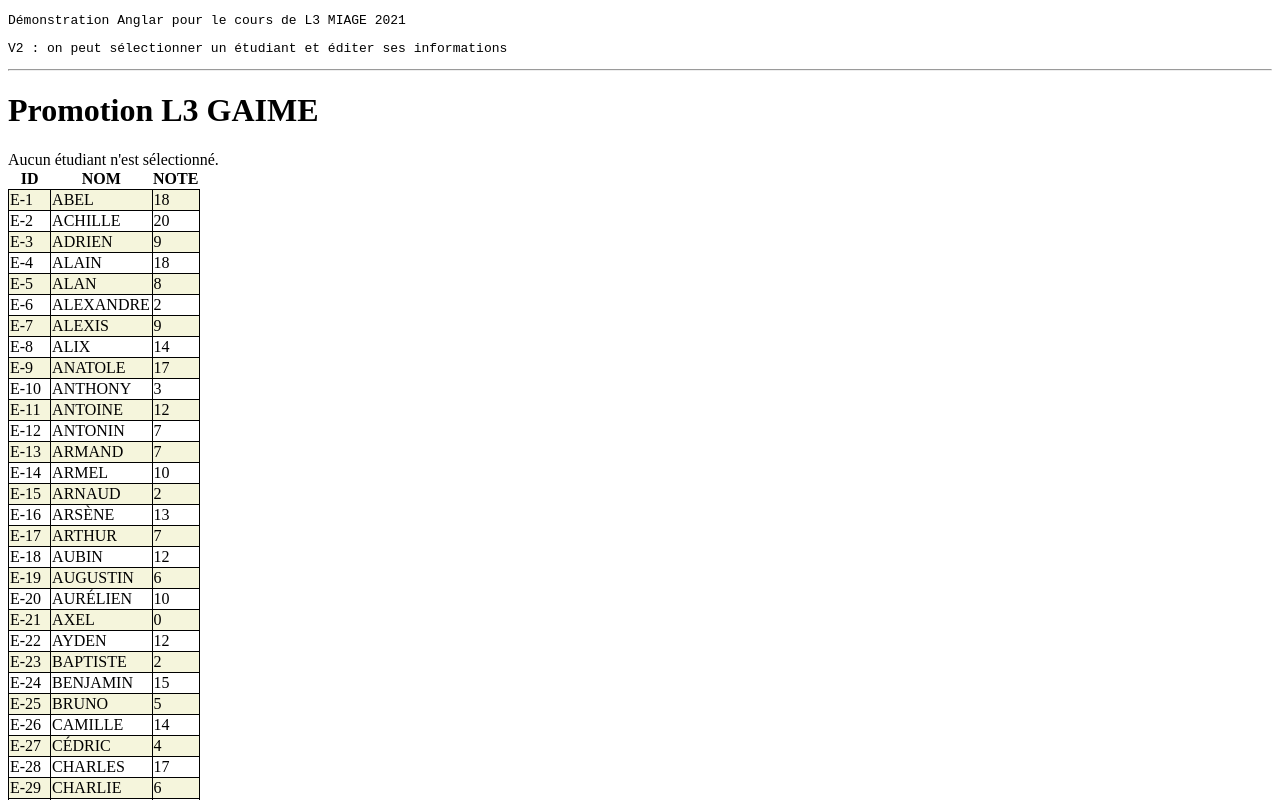
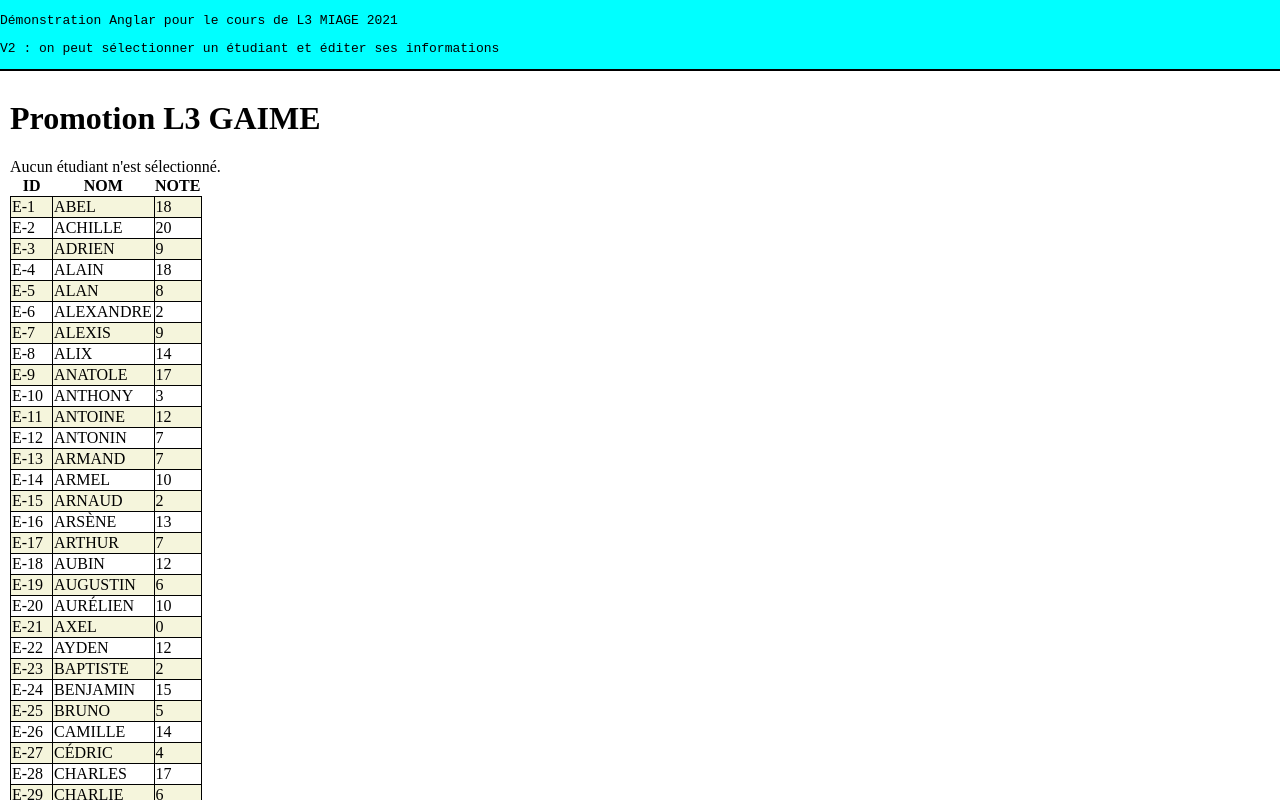
Before and after one commit to gepirr/l3m.demo.anular.cours.1, an Angular app: page / in a window 1280 px wide. Shown: the top 800 px of the page. Built offline with nearby package versions, Linux system fonts and the light colour scheme.

Commit message:
Some CSS

```diff
--- a/src/app/app.component.html
+++ b/src/app/app.component.html
@@ -1,4 +1,6 @@
-<pre>Démonstration Anglar pour le cours de L3 MIAGE 2021</pre>
-<pre>V2 : on peut sélectionner un étudiant et éditer ses informations</pre>
-<hr/>
+<section>
+  <pre>Démonstration Anglar pour le cours de L3 MIAGE 2021</pre>
+  <pre>V2 : on peut sélectionner un étudiant et éditer ses informations</pre>
+</section>
+
 <app-promotion></app-promotion>
--- a/src/app/app.component.scss
+++ b/src/app/app.component.scss
@@ -0,0 +1,16 @@
+:host {
+  > section {
+    border-bottom: solid black 2px;
+    position: fixed;
+    top: 0px;
+    left: 0px;
+    width: 100%;
+    background-color: aqua;
+  }
+
+  app-promotion {
+    display: block;
+    margin-left: 10px;
+    margin-top: 100px;
+  }
+}
--- a/src/styles.scss
+++ b/src/styles.scss
@@ -1 +1,5 @@
 /* You can add global styles to this file, and also import other style files */
+html, body {
+  margin: 0;
+  padding: 0;
+}
```
